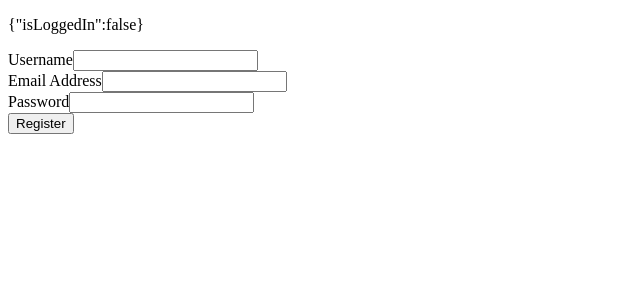
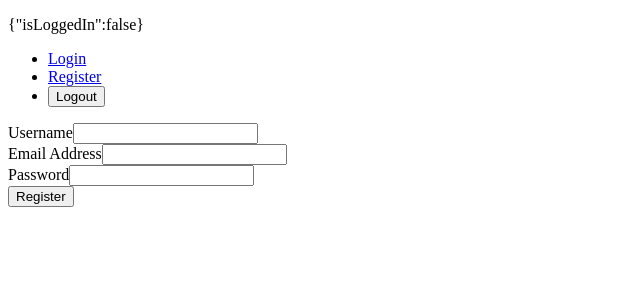
Before and after one commit to delliott85/next-context-base, a Next.js app: page /register in a window 1280 px wide. Shown: the top 300 px of the page, without its empty margins (0-640 px from the left). Built offline with nearby package versions, Linux system fonts and the light colour scheme.

Commit message:
Add logout function

```diff
--- a/components/Layout.js
+++ b/components/Layout.js
@@ -1,18 +1,42 @@
 import { Fragment } from 'react';
 import PropTypes from 'prop-types';
+import Link from 'next/link';
 
 import { useStateValue } from '../state';
+import { userLogout } from '../reducer/currentUser';
+
+import { setLocalStorage } from '../utils';
 
 export default function Layout({ children, appRendered }) {
     if (!appRendered) {
         return null;
     }
 
-    const [{ currentUser }] = useStateValue();
+    const [{ currentUser }, dispatch] = useStateValue();
+
+    const handleUserLogout = () => {
+        dispatch(userLogout());
+        setLocalStorage('currentUser', { isLoggedIn: false })
+    }
 
     return (
         <Fragment>
             <p>{JSON.stringify(currentUser)}</p>
+            <ul>
+                <li>
+                    <Link href="login"><a>Login</a></Link>
+                </li>
+                <li>
+                    <Link href="register"><a>Register</a></Link>
+                </li>
+                <li>
+                    <button
+                        onClick={handleUserLogout}
+                    >
+                        Logout
+                    </button>
+                </li>
+            </ul>
             {children}
         </Fragment>
     );
--- a/components/auth/AuthContainer.js
+++ b/components/auth/AuthContainer.js
@@ -6,6 +6,8 @@ import firebase, { updateFirestore, addToFirestore } from '../../api';
 
 import { useStateValue } from '../../state';
 import { userLogin } from '../../reducer/currentUser';
+
+import { setLocalStorage } from '../../utils';
 
 import AuthForm from './AuthForm';
 
@@ -28,7 +30,8 @@ export default function AuthContainer({ type }) {
             email: email,
             username: username,
             registered_date: Date.now(),
-            last_login: Date.now()
+            last_login: Date.now(),
+            email_verified: false
         }
 
         return (
@@ -38,7 +41,7 @@ export default function AuthContainer({ type }) {
                     isLoggedIn: true
                 };
                 dispatch(userLogin(currentUser));
-                localStorage.setItem('currentUser', JSON.stringify(currentUser));
+                setLocalStorage('currentUser', currentUser);
                 return;
             }).catch((err) => {
                 console.log('Error creating profile', err)
@@ -74,7 +77,7 @@ export default function AuthContainer({ type }) {
             }
 
             dispatch(userLogin(localUser));
-            localStorage.setItem('currentUser', JSON.stringify(localUser));
+            setLocalStorage('currentUser', localUser);
             updateFirestore('users', id, currentUser);
             updateFirestore('profiles', userData.data().username, { last_login: Date.now() });
         }).catch((err) => {
```
